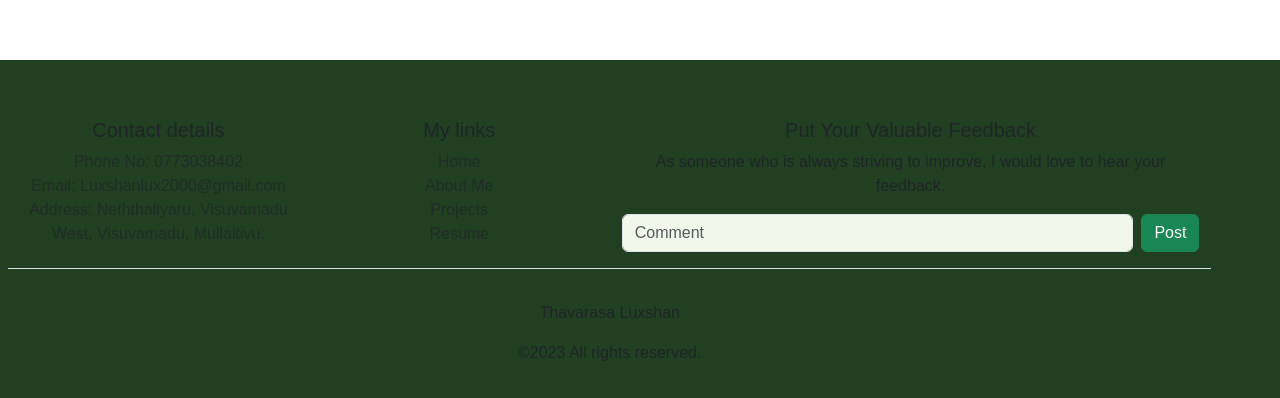
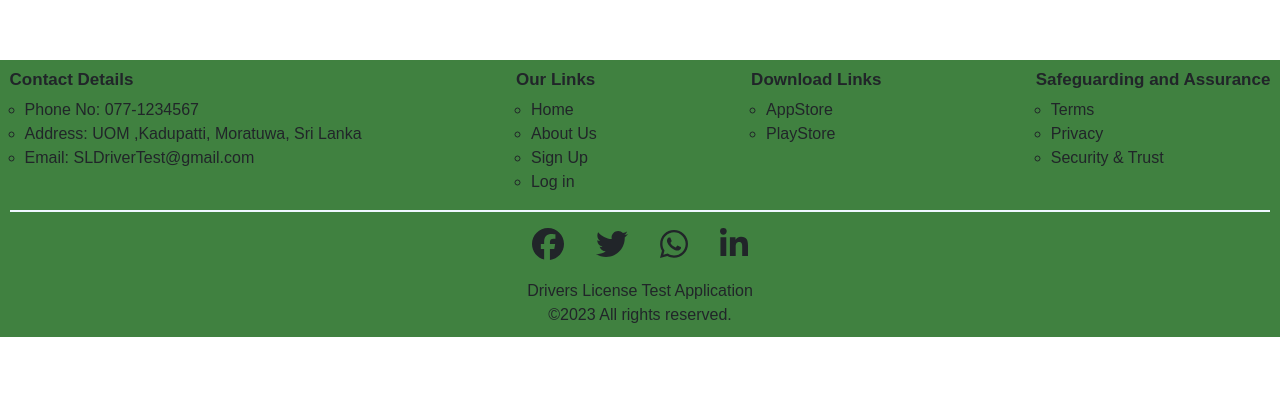
Before and after one commit to Luxshan2000/drivers-license-test-application, a React (Create React App) app in the folder webapp/: page / in a window 1280 px wide. Shown: the part 783-1181 px from the top of the page. After the commit the page ends 1120 px from the top, so only its background shows below. Built offline with nearby package versions, Linux system fonts and the light colour scheme.

Commit message:
footer-updateing

```diff
--- a/webapp/package.json
+++ b/webapp/package.json
@@ -3,10 +3,16 @@
   "version": "0.1.0",
   "private": true,
   "dependencies": {
+    "@fortawesome/fontawesome-svg-core": "^6.4.2",
+    "@fortawesome/free-brands-svg-icons": "^6.4.2",
+    "@fortawesome/free-solid-svg-icons": "^6.4.2",
+    "@fortawesome/react-fontawesome": "^0.2.0",
     "@testing-library/jest-dom": "^5.17.0",
     "@testing-library/react": "^13.4.0",
     "@testing-library/user-event": "^13.5.0",
+    "bootstrap": "^5.3.1",
     "react": "^18.2.0",
+    "react-bootstrap": "^2.8.0",
     "react-dom": "^18.2.0",
     "react-router-dom": "^6.15.0",
     "react-scripts": "5.0.1",
--- a/webapp/src/components/FooterComponent.js
+++ b/webapp/src/components/FooterComponent.js
@@ -1,62 +1,63 @@
 import React from 'react'
+import 'bootstrap/dist/css/bootstrap.min.css';
 import './styles/footerStyle.css'
-import "bootstrap/dist/css/bootstrap.min.css";
-import "bootstrap/dist/js/bootstrap.bundle.min";
-
+import { faFacebook, faLinkedinIn, faTwitter, faWhatsapp } from '@fortawesome/free-brands-svg-icons'
+import { FontAwesomeIcon } from '@fortawesome/react-fontawesome'
 
 function FooterComponent() {
   return (
-    <div id="myFooter" className="container-fluid myFooter">
-    <footer className="pt-5 p-2">
-        <div className="row">
-
-            <div className="col-md-6 col-lg-3 col-sm-12 pb-sm-2">
-                <h5>Contact details</h5>
-                <ul className="nav flex-column">
-                    <li className="nav-item p-0"><a  className="nav-link p-0 text-muted">Phone No: 0773038402</a></li>
-                    <li  className="nav-item p-0"><a  className="nav-link p-0 text-muted">Email: Luxshanlux2000@gmail.com</a></li>
-                    <li className="nav-item p-0"><a  className="nav-link p-0 text-muted">Address: Neththaliyaru, Visuvamadu West, Visuvamadu, Mullaitivu.</a></li>
+<div className="myFooter" >
+    <div className='footer-top' >
+        <div className='footer-contact' >
+            <h3>Contact Details</h3>
+            <ul>
+                <li>Phone No: 077-1234567</li>
+                <li>Address: UOM ,Kadupatti, Moratuwa, Sri Lanka</li>
+                <li>Email: SLDriverTest@gmail.com</li>
             </ul>
         </div>
-
-
-            <div class="col-md-6 col-lg-3 col-sm-12 pb-sm-2 pb-2">
-                <h5>My links</h5>
-                <ul class="nav flex-column">
-                    <li className="nav-item p-0"><a href="#" class="nav-link p-0 text-muted">Home</a></li>
-                    <li className="nav-item p-0"><a href="/views/about.html" class="nav-link p-0 text-muted">About Me</a></li>
-                    <li className="nav-item p-0"><a href="/views/project.html" class="nav-link p-0 text-muted">Projects</a></li>
-                    <li className="nav-item p-0"><a href="/views/resume.html" class="nav-link p-0 text-muted">Resume</a></li>
+        <div className='footer-links'>
+            <h3>Our Links</h3>
+            <ul>
+                <li>Home</li>
+                <li>About Us</li>
+                <li>Sign Up</li>
+                <li>Log in</li>
             </ul>
         </div>
-
-            <div className="col-md-12 col-lg-6 col-sm-12  mb-3">
-                <form>
-                    <h5>Put Your Valuable Feedback</h5>
-                    <p>As someone who is always striving to improve, I would love to hear your feedback.</p>
-                    <div className="d-flex flex-column flex-sm-row w-100 gap-2">
-                        <label for="newsletter1" className="visually-hidden">Your Feedback</label>
-                        <input style={{"background-color": "#f1f8e9"}} id="newsletter1" type="text" className="form-control text-dark" placeholder="Comment" />
-                        <button className="btn btn-success" type="button">Post</button>
+        <div className='footer-download'>
+            <h3>Download Links</h3>
+            <ul>
+                <li>AppStore</li>
+                <li>PlayStore</li>
+            </ul>
         </div>
-                </form>
+        <div className='footer-safe'>
+            <h3>Safeguarding and Assurance</h3>
+            <ul>
+                <li>Terms</li>
+                <li>Privacy</li>
+                <li>Security & Trust</li>
+            </ul>
         </div>
     </div>
-
-        <div className="d-flex flex-column  row text-center  border-top">
-            <ul className="list-unstyled justify-content-center d-flex pt-3">
-                <li ><a className="link-dark" href="https://www.linkedin.com/in/luxshan-thavarasa/"><i className="fa-brands text-info fa-2x fa-linkedin"></i></a></li>
-                <li ><a className="link-dark" href="https://github.com/Luxshan2000"><i className="fa-brands text-dark fa-2x fa-github"></i></a></li>
-                <li ><a className="link-dark" href="https://web.facebook.com/lux.luxshan.5"><i className="fa-brands text-info fa-2x fa-facebook"></i></a></li>
-                <li ><a className="link-dark" href="https://wa.me/+94773038402?text=Hey!%20LuxShan"><i className="fa-brands fa-2x text-success fa-whatsapp"></i></a></li>
-                <li ><a className="link-dark" href="mailto: luxshanlux2000@gmail.com"><i className="fa-regular fa-2x text-info fa-envelope"></i></a></li>
+    <div className='footer-hl'><span></span></div>
+    <div className='footer-bottom' >
+        <div className='footer-social'>
+            <ul>
+                <li><FontAwesomeIcon size='2x' icon={faFacebook}/></li>
+                <li><FontAwesomeIcon size='2x' icon={faTwitter}/></li>
+                <li><FontAwesomeIcon size='2x' icon={faWhatsapp}/></li>
+                <li><FontAwesomeIcon size='2x' icon={faLinkedinIn}/></li>
             </ul>
         </div>
-        <div className="d-flex flex-column text-center  row justify-content-center">
-            <p>Thavarasa Luxshan</p>
-            <p>&copy;2023 All rights reserved.</p>
+        <div className='footer-end'>
+            <ul>
+                <li>Drivers License Test Application</li>
+                <li>©2023 All rights reserved.</li>
+            </ul>
         </div>
-    </footer>
+    </div>
 </div>
   )
 }
--- a/webapp/src/components/styles/footerStyle.css
+++ b/webapp/src/components/styles/footerStyle.css
@@ -1,12 +1,55 @@
 .myFooter{
     position: relative;
     width: 100%;
-    display: flex;
     bottom: 0;
     padding: 0.6em;
+    box-sizing: border-box;
     margin: 0;
-    background-color: rgb(33, 64, 33);
+    background-color: rgb(64, 129, 64);
     align-items:center;
     justify-content: space-between;
     font-family: Arial, sans-serif;
   }
+
+  .footer-top h3{
+    font-size: 17px;
+    padding: 0;
+    font-weight: bold;
+    text-align: left;
+  }
+
+  .footer-top ul{
+    list-style-type: circle;
+    margin: 0;
+    padding: 0 0 0 15px;
+    text-align: left;
+  }
+
+  .footer-bottom ul{
+    list-style-type: none;
+    margin: 0;
+    padding: 0;
+  }
+
+  .footer-top {
+    display: flex;
+    justify-content: space-between;
+    flex-wrap: wrap;
+  }
+
+.footer-contact{
+  text-align: left;
+}
+
+.footer-hl{
+  border-bottom: 2px solid aliceblue;
+  padding: 0.5em;
+}
+
+.footer-social ul{
+  display: flex;
+  justify-content: center;
+}
+.footer-social ul li{
+  padding: 1em;
+}
--- a/webapp/src/index.js
+++ b/webapp/src/index.js
@@ -3,8 +3,7 @@ import ReactDOM from 'react-dom/client';
 import './index.css';
 import App from './App';
 import { BrowserRouter} from 'react-router-dom';
-import "bootstrap/dist/css/bootstrap.min.css";
-import "bootstrap/dist/js/bootstrap.bundle.min";
+
 
 
 const root = ReactDOM.createRoot(document.getElementById('root'));
```
Also changed, not shown: 1 other file (tests, documents, lock files or other folders). Lines whose indentation alone changed are shown as unchanged.
